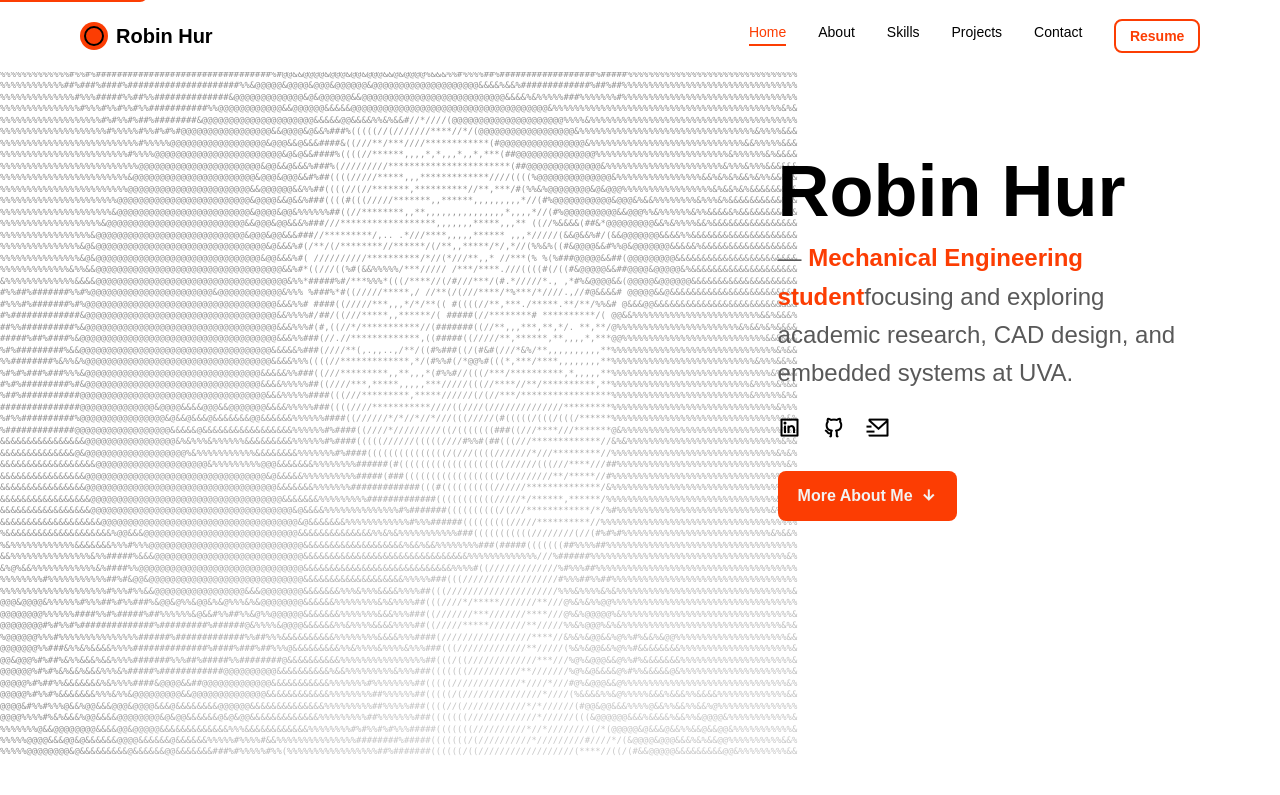
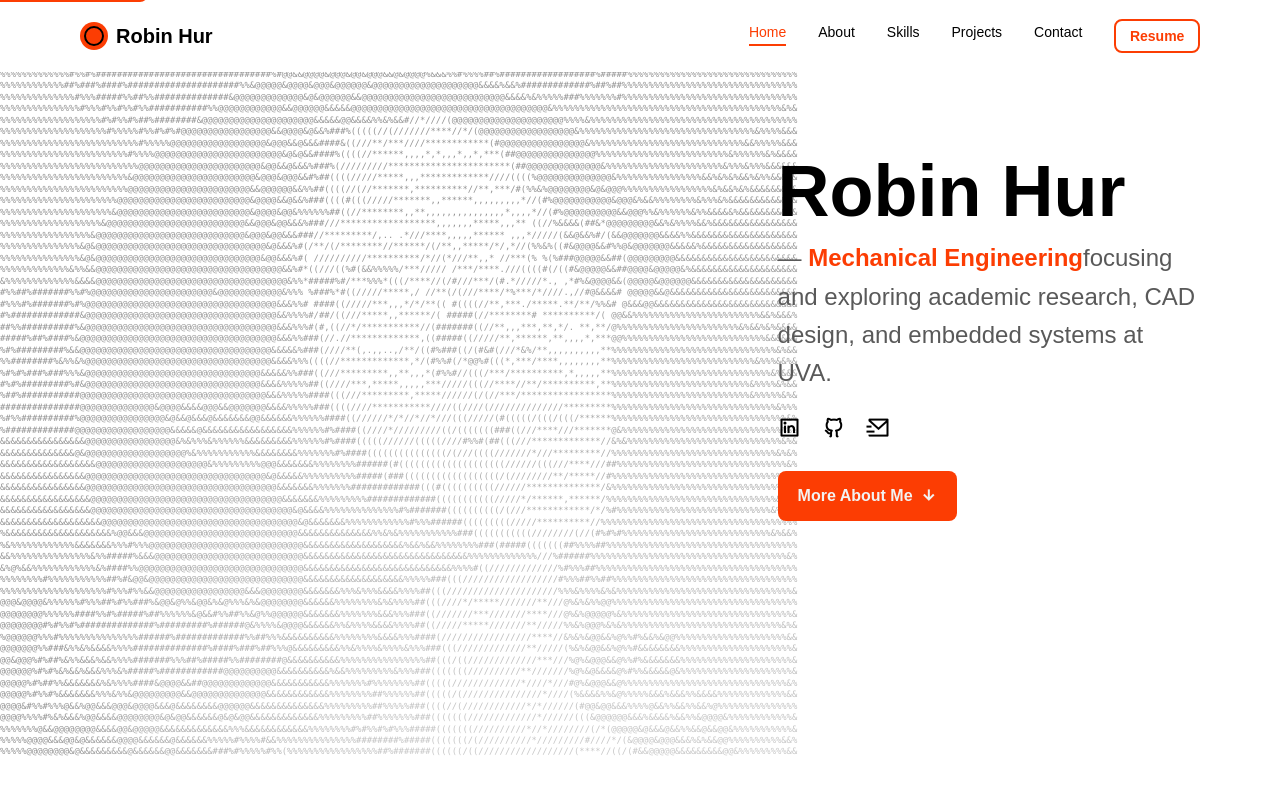
Before and after one commit to RobinKHur/RobinKHur.github.io, a Jekyll site: the page built from index.html, in a window 1280 px wide and 900 px high. Shown: the top 795 px of the window. Built offline with Jekyll 4.4.1, drawn with Linux system fonts in a browser that asks for light colours; some web fonts are replaced.

Commit message:
Update tagline role to 'Mechanical Engineering'

```diff
--- a/_config.yml
+++ b/_config.yml
@@ -26,7 +26,7 @@ profile_image: "/assets/images/profile-image/profile.jpg"
 resume-url: /assets/resume/resume.pdf
 
 tagline:
-  role: "Mechanical Engineering student"
+  role: "Mechanical Engineering"
   pitch: "focusing and exploring academic research, CAD design, and embedded systems at UVA."
 
 external-links:
```
